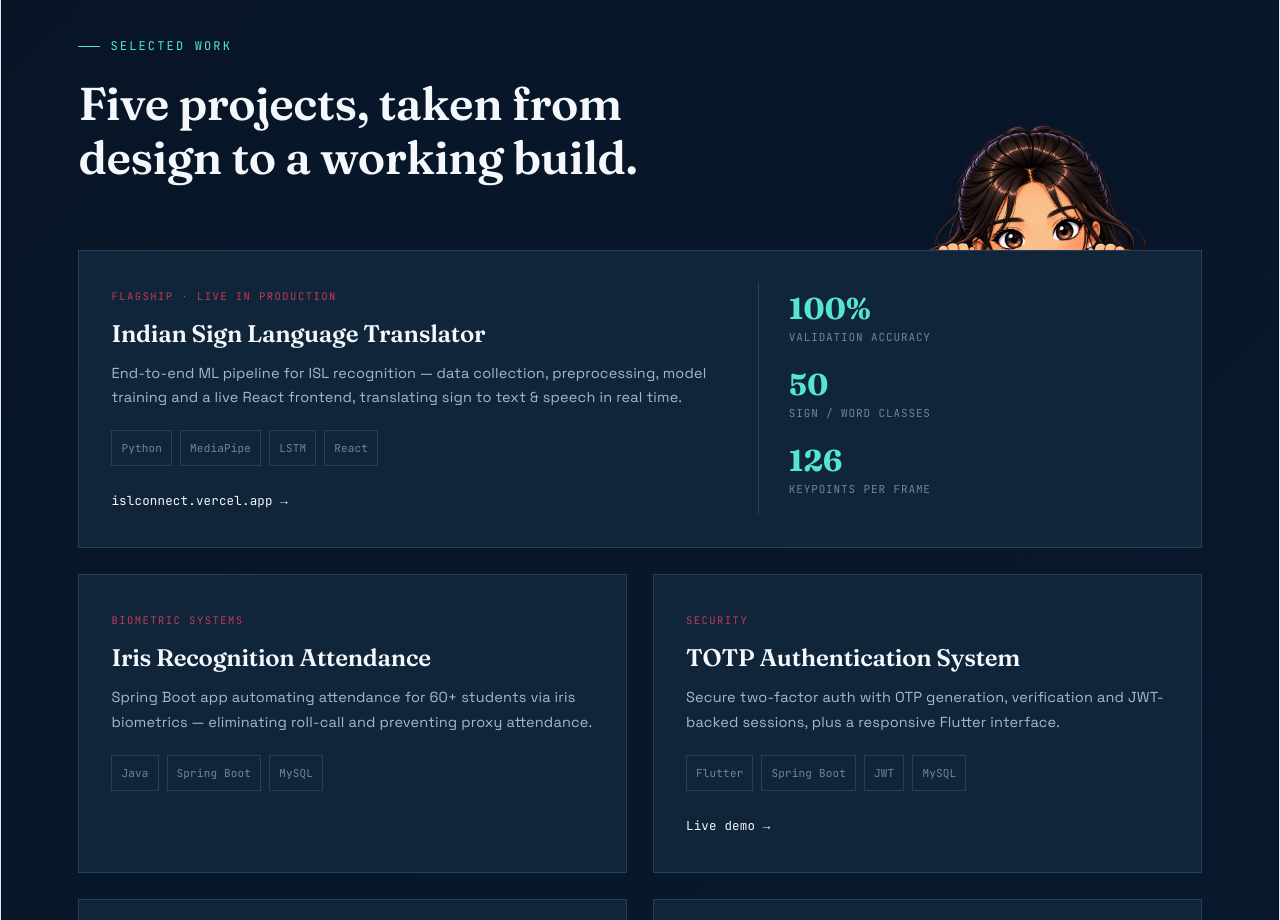
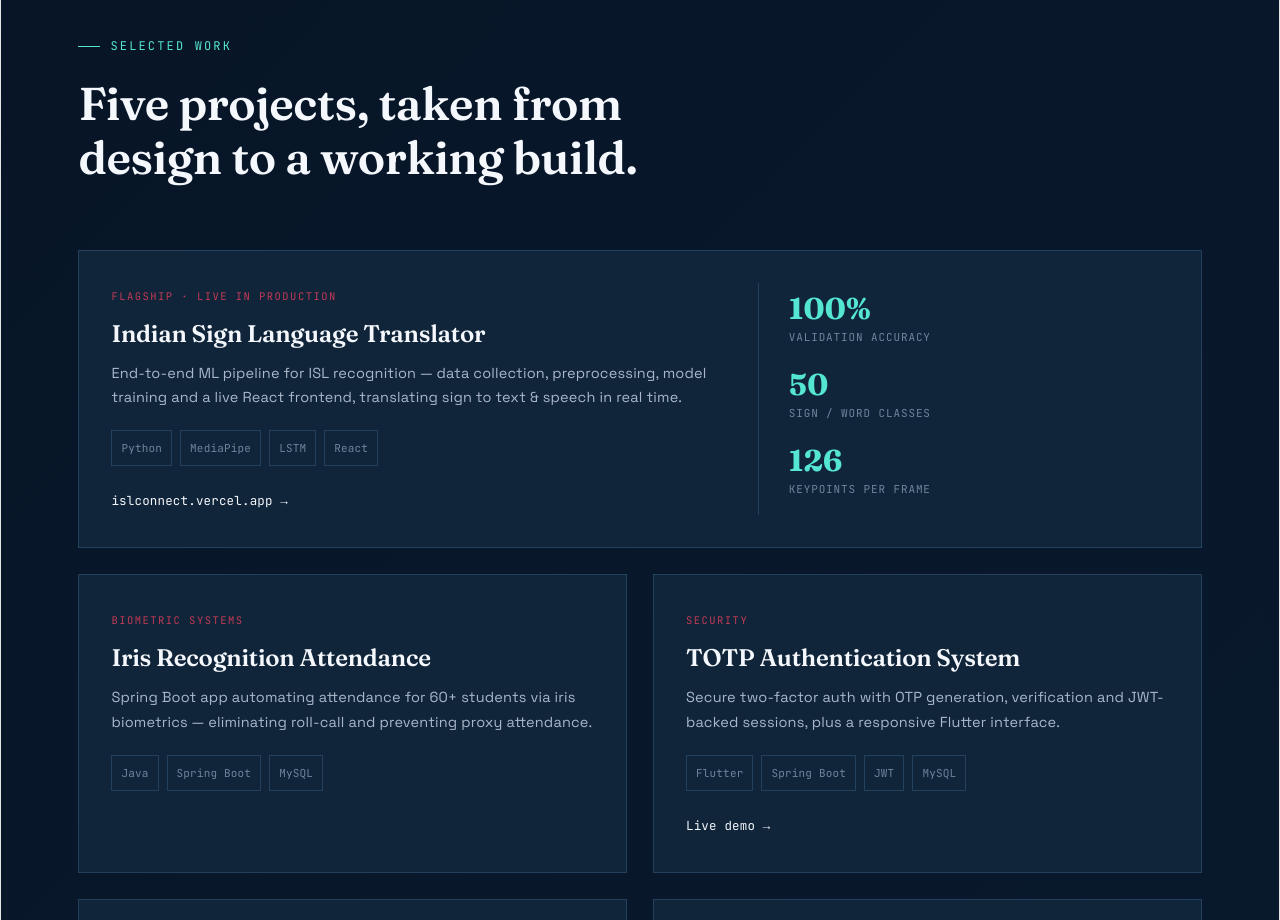
Before and after one commit to Vani-Vani-Git/Vani-portfolio, a React (Vite) app in the folder my-portfolio/: page / in a window 1280 px wide. Shown: the part 5060-5980 px from the top of the page. Built offline with nearby package versions, Linux system fonts and the light colour scheme.

Commit message:
Fix issue

```diff
--- a/my-portfolio/src/App.jsx
+++ b/my-portfolio/src/App.jsx
@@ -1,7 +1,6 @@
 import React, { useState, useEffect, useRef } from "react";
 import DOLL_WAVE from "./assets/doll-wave.mp4";
 import DOLL_DESK from "./assets/doll-desk.png";
-import DOLL_PORTRAIT from "./assets/doll-portrait.webp";
 import DOLL_STUDY from "./assets/doll-study.png";
 
 import Slide1 from "./assets/1st image.png";
@@ -10,7 +9,6 @@ import Slide3 from "./assets/3rd image.png";
 import Slide4 from "./assets/4th image.png";
 import Slide5 from "./assets/5th image.png";
 import EXPERIENCE_DOLL from "./assets/experience-doll.png";
-import PROJECT_DOLL from "./assets/project-peek.png";
 import CONTACT_DOLL from "./assets/contact-doll.png";
 import TRACK_DOLL from "./assets/track-doll.png";
 /* =========================================================================
@@ -1787,7 +1785,6 @@ function Projects() {
         <div className="eyebrow">Selected Work</div>
         <div className="section-head"><h2>Five projects, taken from design to a working build.</h2></div>
         <div className="projects-showcase">
-          <img className="project-doll" src={PROJECT_DOLL} alt="" aria-hidden="true" />
           <div className="projects-grid">
           {PROJECTS.map((p) => (
             <div className={`project-card ${p.flagship ? "flagship" : ""}`} key={p.title}>
```
